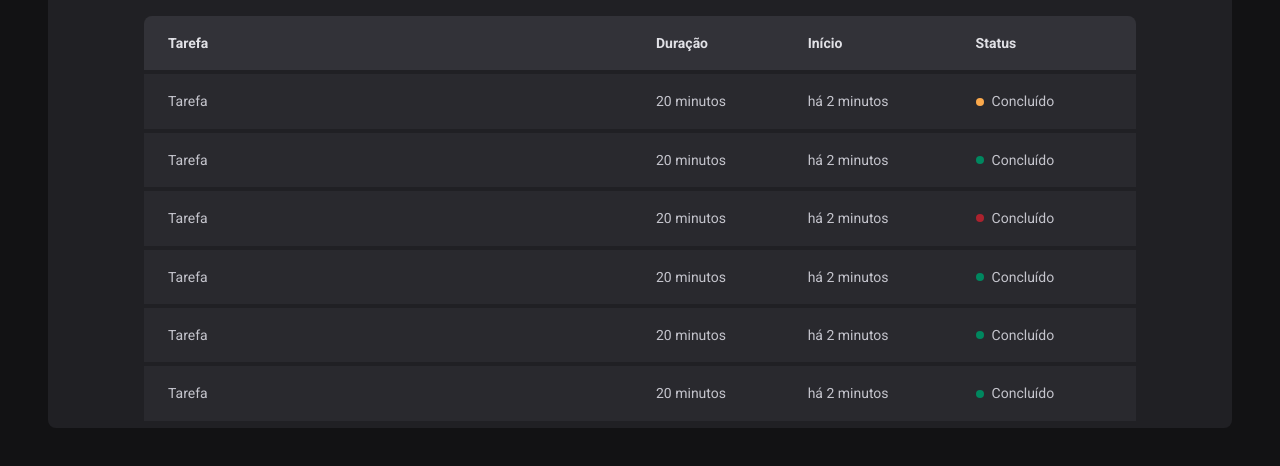
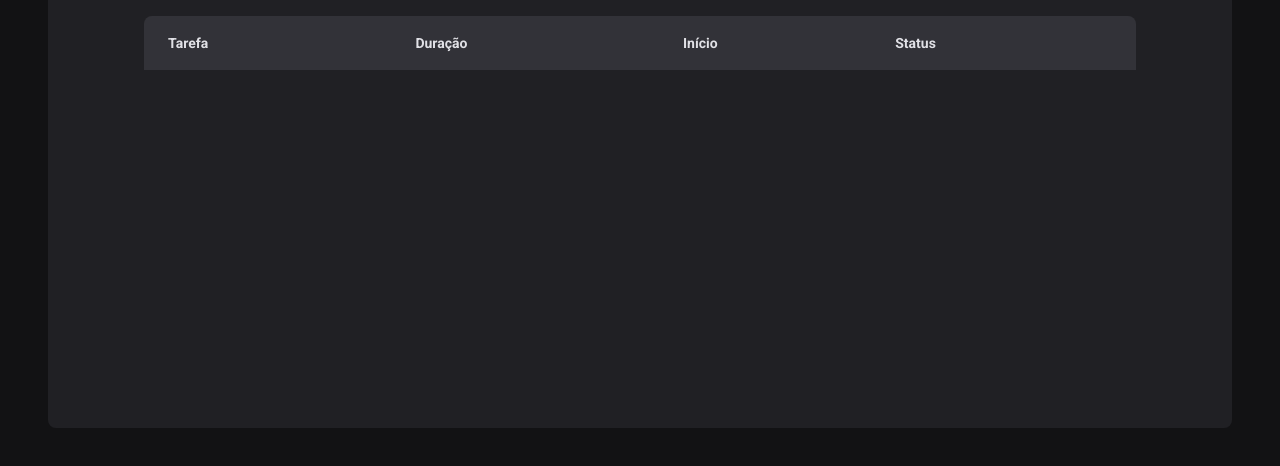
Before and after one commit to bl4ros/ignite-timer-ts, a React (Vite) app: page /history in a window 1280 px wide. Shown: the part 292-758 px from the top of the page. Built offline with nearby package versions, Linux system fonts and the light colour scheme.

Commit message:
feat: include contextAPI into project
- create context in form, route and history component

```diff
--- a/src/App.tsx
+++ b/src/App.tsx
@@ -5,6 +5,7 @@
 import { BrowserRouter } from "react-router-dom";
 
 import { Router } from "../src/Router";
+import { CyclesContextProvider } from "./context/CyclesContext";
 // import { Home } from "./Home";
 
 export function App() {
@@ -17,7 +18,9 @@
 
     <ThemeProvider theme={defaultTheme}>
       <BrowserRouter>
-        <Router />
+        <CyclesContextProvider>
+          <Router />
+        </CyclesContextProvider>
       </BrowserRouter>
       <GlobalStyle />
     </ThemeProvider>
--- /dev/null
+++ b/src/context/CyclesContext.tsx
@@ -0,0 +1,109 @@
+import React, { createContext } from "react";
+
+interface CreateCycleData {
+  task: string;
+  minutesAmount: number;
+}
+
+interface Cycle {
+  id: string;
+  task: string;
+  minutesAmount: number;
+  startDate: Date;
+  interruptedDate?: Date;
+  finishedDate?: Date;
+}
+
+interface CyclesContextType {
+  cycles: Cycle[];
+  activeCycle: Cycle | undefined;
+  activeCycleId: string | null;
+  amountSecondsPassed: number;
+  setSecondsPassed: (seconds: number) => void;
+  markCurrentCycleAsFinished: () => void;
+  setAmountSecondsPassed: (value: number) => void;
+  createNewCycle(data: CreateCycleData): void;
+  interruptCurrentCycle(): void;
+}
+//Criar tipagens da variaveis que serão importandas
+
+export const CyclesContext = createContext({} as CyclesContextType);
+// O as CyclesContextType vai tonar o contexto mais inteligente e isso vai refletir no value
+
+interface CyclesContextProviderProps {
+  children: React.ReactNode;
+}
+
+export function CyclesContextProvider({
+  children,
+}: CyclesContextProviderProps) {
+  const [cycles, setCycles] = React.useState<Cycle[]>([]);
+  const [activeCycleId, setActiveCycleId] = React.useState<string | null>(null);
+  const [amountSecondsPassed, setAmountSecondsPassed] = React.useState(0);
+
+  const activeCycle = cycles.find((cycle) => cycle.id === activeCycleId);
+
+  function setSecondsPassed(seconds: number) {
+    setAmountSecondsPassed(seconds);
+  }
+
+  function markCurrentCycleAsFinished() {
+    setCycles((state) =>
+      state.map((cycle) => {
+        if (cycle.id === activeCycleId) {
+          return { ...cycle, finishedDate: new Date() };
+        } else {
+          return cycle;
+        }
+      })
+    );
+  }
+
+  function createNewCycle(data: CreateCycleData) {
+    const id = String(new Date().getTime());
+
+    const newCycle: Cycle = {
+      id,
+      task: data.task,
+      minutesAmount: data.minutesAmount,
+      startDate: new Date(),
+    };
+
+    // copiar e alterar com o novo valor
+    setCycles((state) => [...state, newCycle]);
+    setActiveCycleId(id);
+    setAmountSecondsPassed(0);
+  }
+
+  function interruptCurrentCycle() {
+    setCycles((state) =>
+      state.map((cycle) => {
+        if (cycle.id === activeCycleId) {
+          return { ...cycle, interruptedDate: new Date() };
+        } else {
+          return cycle;
+        }
+      })
+    );
+
+    setActiveCycleId(null);
+  }
+
+  return (
+    <CyclesContext.Provider
+      value={{
+        cycles,
+        activeCycle,
+        activeCycleId,
+        amountSecondsPassed,
+        setAmountSecondsPassed,
+        markCurrentCycleAsFinished,
+        setSecondsPassed,
+        createNewCycle,
+        interruptCurrentCycle,
+      }}
+    >
+      {children}
+    </CyclesContext.Provider>
+  );
+}
--- a/src/pages/History/index.tsx
+++ b/src/pages/History/index.tsx
@@ -1,6 +1,12 @@
+import { useContext } from "react";
+import { CyclesContext } from "../../context/CyclesContext";
 import { HistoryContainer, HistoryList, Status } from "./styles";
+import { formatDistanceToNow } from "date-fns";
+import ptBR from "date-fns/locale/pt-BR";
 
 export function History() {
+  const { cycles } = useContext(CyclesContext);
+
   return (
     <HistoryContainer>
       <h1>Meu Histórico</h1>
@@ -15,54 +21,31 @@
             </tr>
           </thead>
           <tbody>
-            <tr>
-              <td>Tarefa</td>
-              <td>20 minutos</td>
-              <td>há 2 minutos</td>
-              <td>
-                <Status statusColor="yellow">Concluído</Status>
-              </td>
-            </tr>
-            <tr>
-              <td>Tarefa</td>
-              <td>20 minutos</td>
-              <td>há 2 minutos</td>
-              <td>
-                <Status statusColor="green">Concluído</Status>
-              </td>
-            </tr>
-            <tr>
-              <td>Tarefa</td>
-              <td>20 minutos</td>
-              <td>há 2 minutos</td>
-              <td>
-                <Status statusColor="red">Concluído</Status>
-              </td>
-            </tr>
-            <tr>
-              <td>Tarefa</td>
-              <td>20 minutos</td>
-              <td>há 2 minutos</td>
-              <td>
-                <Status statusColor="green">Concluído</Status>
-              </td>
-            </tr>
-            <tr>
-              <td>Tarefa</td>
-              <td>20 minutos</td>
-              <td>há 2 minutos</td>
-              <td>
-                <Status statusColor="green">Concluído</Status>
-              </td>
-            </tr>
-            <tr>
-              <td>Tarefa</td>
-              <td>20 minutos</td>
-              <td>há 2 minutos</td>
-              <td>
-                <Status statusColor="green">Concluído</Status>
-              </td>
-            </tr>
+            {cycles.map((cycle) => {
+              return (
+                <tr key={cycle.id}>
+                  <td>{cycle.task}</td>
+                  <td>{cycle.minutesAmount} minutos</td>
+                  <td>
+                    {formatDistanceToNow(cycle.startDate, {
+                      addSuffix: true,
+                      locale: ptBR,
+                    })}
+                  </td>
+                  <td>
+                    {cycle.finishedDate && (
+                      <Status statusColor="green">Concluído</Status>
+                    )}
+                    {cycle.interruptedDate && (
+                      <Status statusColor="red">Interrompido</Status>
+                    )}
+                    {!cycle.finishedDate && !cycle.interruptedDate && (
+                      <Status statusColor="yellow">Em andamento</Status>
+                    )}
+                  </td>
+                </tr>
+              );
+            })}
           </tbody>
         </table>
       </HistoryList>
--- a/src/pages/Home/components/CountDown/index.tsx
+++ b/src/pages/Home/components/CountDown/index.tsx
@@ -1,7 +1,7 @@
 import { differenceInSeconds } from "date-fns";
 import * as React from "react";
 import { useContext } from "react";
-import { CyclesContext } from "../..";
+import { CyclesContext } from "../../../../context/CyclesContext";
 import { CountDownContainer, Separator } from "./styles";
 
 export function CountDown() {
--- a/src/pages/Home/components/NewCycleForm/index.tsx
+++ b/src/pages/Home/components/NewCycleForm/index.tsx
@@ -1,6 +1,7 @@
 import { useContext } from "react";
 import { useFormContext } from "react-hook-form";
-import { CyclesContext } from "../..";
+import { CyclesContext } from "../../../../context/CyclesContext";
+
 import { FormContainer, MinutesAmountInput, TaskInput } from "./styles";
 
 export function NewCycleForm() {
--- a/src/pages/Home/index.tsx
+++ b/src/pages/Home/index.tsx
@@ -1,5 +1,5 @@
 import { HandPalm, Play } from "phosphor-react";
-import React, { createContext, useEffect } from "react";
+import React, { createContext, useContext } from "react";
 import {
   HomeContainer,
   StartCountDownButton,
@@ -12,8 +12,7 @@
 import { FormProvider, useForm } from "react-hook-form";
 import { zodResolver } from "@hookform/resolvers/zod";
 import * as zod from "zod";
-
-import { differenceInSeconds } from "date-fns";
+import { CyclesContext } from "../../context/CyclesContext";
 
 const newCycleFormValidationSchema = zod.object({
   task: zod.string().min(1, "Informe a tarefa"),
@@ -25,24 +24,7 @@
 
 type NewCycleFormData = zod.infer<typeof newCycleFormValidationSchema>;
 
-interface Cycle {
-  id: string;
-  task: string;
-  minutesAmount: number;
-  startDate: Date;
-  interruptedDate?: Date;
-  finishedDate?: Date;
-}
-
-interface CyclesContextType {
-  activeCycle: Cycle | undefined;
-  activeCycleId: string | null;
-  amountSecondsPassed: number;
-  markCurrentCycleAsFinished: () => void;
-  setAmountSecondsPassed: (value: number) => void;
-}
-
-export const CyclesContext = createContext({} as CyclesContextType);
+// O as CyclesContextType vai tonar o contexto mais inteligente e isso vai refletir no value
 
 export function Home() {
   /*   // formas de trabalhar com formulários
@@ -59,9 +41,8 @@
   //   minutesAmount: number;
   // } */
 
-  const [cycles, setCycles] = React.useState<Cycle[]>([]);
-  const [activeCycleId, setActiveCycleId] = React.useState<string | null>(null);
-  const [amountSecondsPassed, setAmountSecondsPassed] = React.useState(0);
+  const { activeCycle, createNewCycle, interruptCurrentCycle } =
+    useContext(CyclesContext);
 
   const newCycleForm = useForm<NewCycleFormData>({
     resolver: zodResolver(newCycleFormValidationSchema),
@@ -73,77 +54,23 @@
 
   const { handleSubmit, watch, reset } = newCycleForm;
 
-  const activeCycle = cycles.find((cycle) => cycle.id === activeCycleId);
+  const handleCreateNewCycle = (data: NewCycleFormData) => {
+    createNewCycle(data);
+    reset();
+  };
 
-  function setSecondsPassed(seconds: number) {
-    setAmountSecondsPassed(seconds);
-  }
-
-  function markCurrentCycleAsFinished() {
-    setCycles((state) =>
-      state.map((cycle) => {
-        if (cycle.id === activeCycleId) {
-          return { ...cycle, finishedDate: new Date() };
-        } else {
-          return cycle;
-        }
-      })
-    );
-  }
-
-  function handleCreateNewCycle(data: NewCycleFormData) {
-    const id = String(new Date().getTime());
-
-    const newCycle: Cycle = {
-      id,
-      task: data.task,
-      minutesAmount: data.minutesAmount,
-      startDate: new Date(),
-    };
-
-    // copiar e alterar com o novo valor
-    setCycles((state) => [...state, newCycle]);
-    setActiveCycleId(id);
-    setAmountSecondsPassed(0);
-
-    reset();
-  }
-
-  function handleInterruptCycle() {
-    setCycles((state) =>
-      state.map((cycle) => {
-        if (cycle.id === activeCycleId) {
-          return { ...cycle, interruptedDate: new Date() };
-        } else {
-          return cycle;
-        }
-      })
-    );
-
-    setActiveCycleId(null);
-  }
   const task = watch("task");
   const isSubmitDisabled = !task;
 
   return (
     <HomeContainer>
       <form onSubmit={handleSubmit(handleCreateNewCycle)}>
-        <CyclesContext.Provider
-          value={{
-            activeCycle,
-            activeCycleId,
-            amountSecondsPassed,
-            setAmountSecondsPassed,
-            markCurrentCycleAsFinished,
-          }}
-        >
-          <FormProvider {...newCycleForm}>
-            <NewCycleForm />
-          </FormProvider>
-          <CountDown />
-        </CyclesContext.Provider>
+        <FormProvider {...newCycleForm}>
+          <NewCycleForm />
+        </FormProvider>
+        <CountDown />
         {activeCycle ? (
-          <StopCountDownButton onClick={handleInterruptCycle} type="button">
+          <StopCountDownButton onClick={interruptCurrentCycle} type="button">
             <HandPalm size={24} />
             Interromper
           </StopCountDownButton>
```
